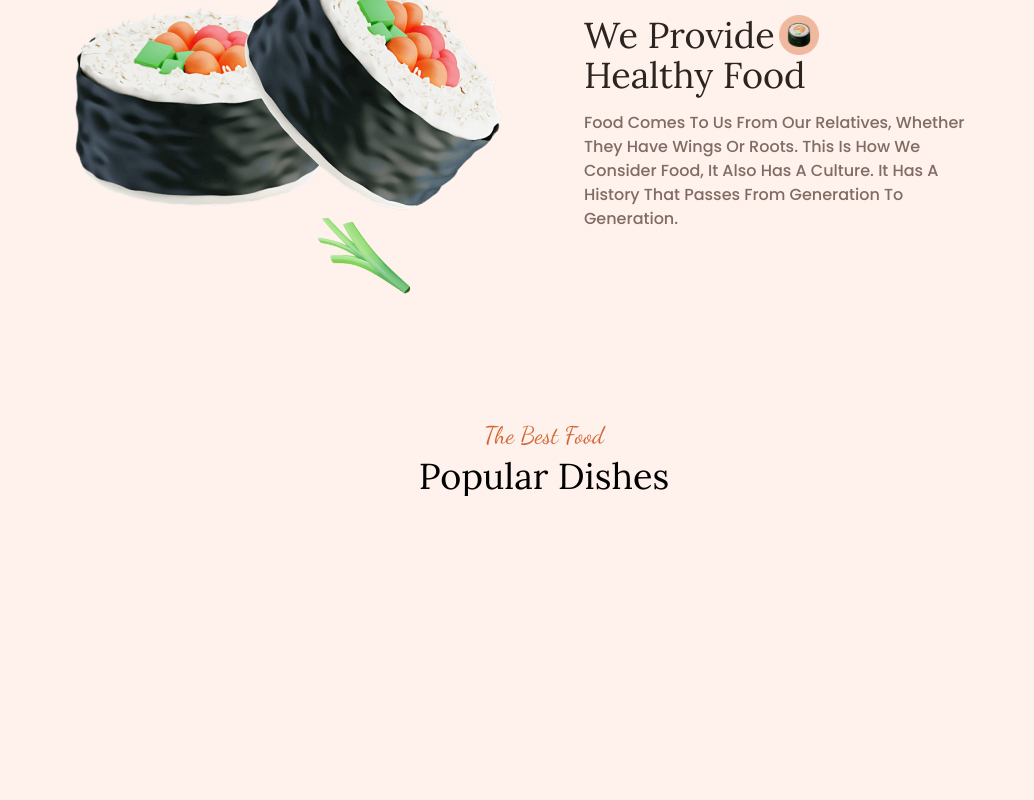
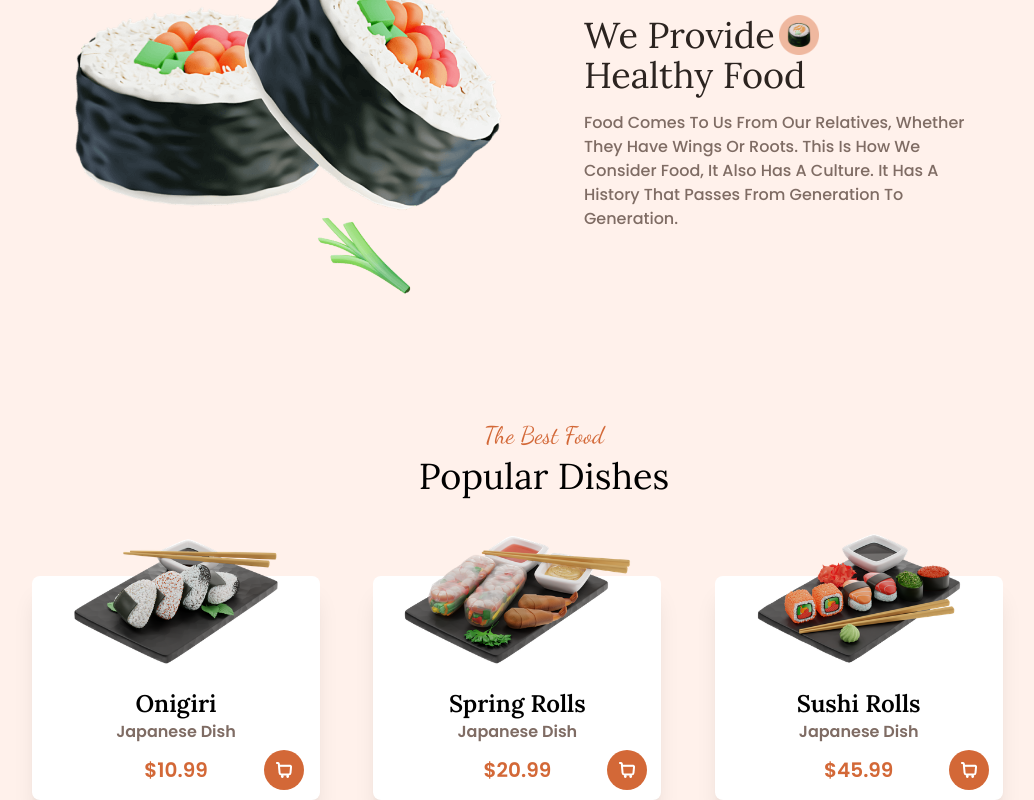
Before and after one commit to coder-kaleb/sushi, a Next.js app: page / in a window 1280 px wide. Shown: the part 990-1790 px from the top of the page, without its empty margins (96-1130 px from the left). Before the commit the page ends 1486 px from the top, so only its background shows below. Built offline with nearby package versions, Linux system fonts and the light colour scheme.

Commit message:
food detail's section initialized

```diff
--- a/app/fonts.ts
+++ b/app/fonts.ts
@@ -1,6 +1,6 @@
 import { Lora, Poppins, Dancing_Script } from "next/font/google";
 
-export const lora = Lora({ subsets: ["latin"], variable: "--font-lora" });
+export const lora = Lora({ subsets: ["latin"]});
 export const dancing_font = Dancing_Script({ subsets: ["latin"] });
 export const poppins = Poppins({
   subsets: ["latin"],
--- a/app/page.tsx
+++ b/app/page.tsx
@@ -6,7 +6,7 @@ import Hero from "../components/Hero";
 export default function Home() {
   return (
     <main
-      className={` min-h-screen overflow-x-hidden  px-4 sm:px-10  md:px-16 xl:px-32  `}
+      className={` min-h-screen px-4 sm:px-10  md:px-16 xl:px-32  `}
     >
       <Header />
       <Hero />
--- a/components/About.tsx
+++ b/components/About.tsx
@@ -1,13 +1,18 @@
 import { dancing_font, lora, poppins } from "../app/fonts";
+import aboutSushi from "../public/about-sushi.png";
 import Image from "next/image";
 export default function About() {
   return (
     <section className="relative mx-auto grid max-w-6xl grid-cols-1 items-center gap-8 pt-20 text-center lg:grid-cols-2 lg:gap-20 lg:text-left">
       <Image
-        src="/about-sushi.png"
+        src={aboutSushi}
         alt="about-sushi"
         width={500}
         height={400}
+        style={{
+          width: "100%",
+          height: "auto",
+        }}
         className=" mx-auto object-contain"
       />
       <div className=" flex flex-col gap-4 capitalize">
--- a/components/FoodDetail.tsx
+++ b/components/FoodDetail.tsx
@@ -1,7 +1,35 @@
-import React from "react";
+import { lora, poppins } from "@/app/fonts";
+import Image, { StaticImageData } from "next/image";
+import { CiShoppingCart } from "react-icons/ci";
+interface Props {
+  imgUrl: StaticImageData;
+  title: string;
+  price: number;
+}
 
-function FoodDetail() {
-  return <div>FoodDetail</div>;
+function FoodDetail({ imgUrl, title, price }: Props) {
+  return (
+    <div className="relative flex w-72 py-4 flex-col items-center justify-center gap-1 rounded-lg bg-white pt-28 text-center shadow-xl">
+      <Image
+        src={imgUrl}
+        alt="food-image"
+        className="absolute -top-12 mx-auto"
+        width={230}
+      />
+      <div>
+        <h3 className={`${lora.className} text-2xl font-semibold`}>{title}</h3>
+        <p className={`${poppins.className} mb-2 font-semibold text-[#7F6C64]`}>
+          Japanese Dish
+        </p>
+      </div>
+      <div className={`${poppins.className} relative flex items-center gap-10`}>
+        <p className=" text-orange text-xl font-semibold">${price}</p>
+        <div className="absolute -right-24 flex h-10 w-10 cursor-pointer items-center justify-center rounded-full bg-orange text-center text-white transition hover:shadow-md">
+          <CiShoppingCart className="h-5 w-5" strokeWidth={1.4} />
+        </div>
+      </div>
+    </div>
+  );
 }
 
 export default FoodDetail;
--- a/components/Hero.tsx
+++ b/components/Hero.tsx
@@ -5,8 +5,9 @@ import Image from "next/image";
 import heroImg from "../public/home-sushi-rolls2.png";
 export default function Hero() {
   return (
-    <section className="flex min-h-screen justify-center pt-36 text-center ">
-      <div className="flex items-center justify-end  gap-20 max-lg:flex-col-reverse lg:gap-7">
+    <section className=" flex min-h-screen justify-center pt-36 text-center  ">
+      <div className="flex items-center justify-end gap-20 max-lg:flex-col-reverse lg:gap-7">
+
         <div className="flex flex-col gap-7  ">
           <h1
             className={`${lora.className} flex flex-col gap-4 text-5xl font-medium capitalize leading-[1] text-[#2C2420] max-lg:text-center max-[379px]:text-4xl md:text-5xl lg:text-[55px] xl:text-6xl`}
@@ -33,7 +34,7 @@ export default function Hero() {
           </p>
           <div className="max-lg:mx-auto">
             <button
-              className={`flex animate-slidein items-center gap-2 rounded-full px-7 py-4 capitalize text-white opacity-0 [--slidein-delay:1000ms] ${poppins.className} group bg-orange font-semibold max-lg:text-center`}
+              className={`flex animate-slidein items-center gap-2 rounded-full px-7 py-4 capitalize text-white opacity-0 [--slidein-delay:1000ms] ${poppins.className} group bg-orange font-semibold outline-none max-lg:text-center`}
             >
               order now{" "}
               <BiRightArrowAlt className="relative right-0 top-0 h-7 w-7 transition-all group-hover:-right-1" />
--- a/components/PopularFood.tsx
+++ b/components/PopularFood.tsx
@@ -1,5 +1,9 @@
 import { dancing_font, lora } from "@/app/fonts";
 import React from "react";
+import FoodDetail from "./FoodDetail";
+import Img1 from "../public/popular-onigiri.png";
+import Img2 from "../public/popular-spring-rols.png";
+import Img3 from "../public/popular-sushi-rolls.png";
 
 function PopularFood() {
   return (
@@ -10,7 +14,11 @@ function PopularFood() {
         </h2>
         <h1 className={`${lora.className} text-4xl`}>Popular Dishes</h1>
       </div>
-      <div></div>
+      <div className="grid grid-cols-3 pt-20">
+        <FoodDetail imgUrl={Img1} title="Onigiri" price={10.99} />
+        <FoodDetail imgUrl={Img2} title="Spring Rolls" price={20.99} />
+        <FoodDetail imgUrl={Img3} title="Sushi Rolls" price={45.99} />
+      </div>
     </section>
   );
 }
```
